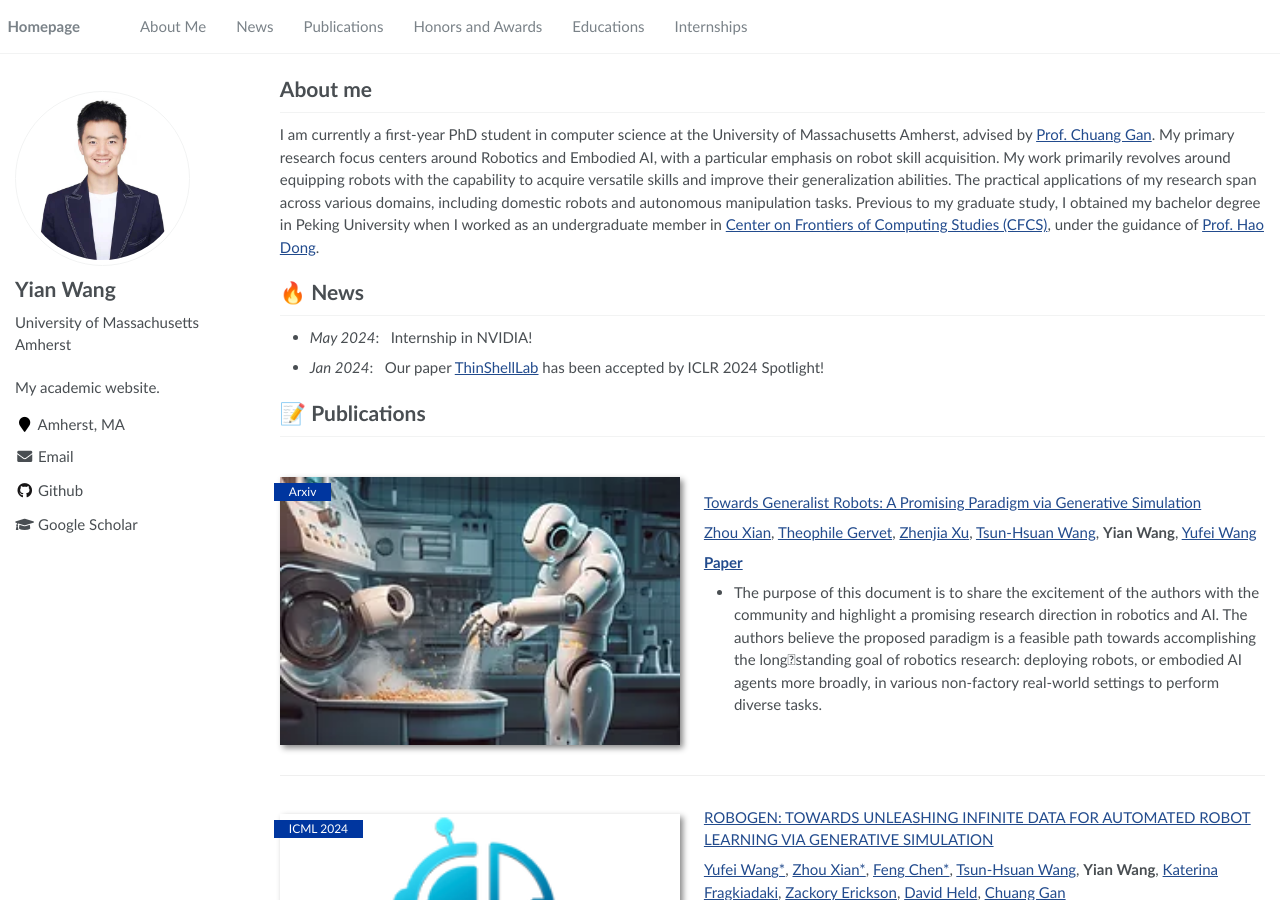
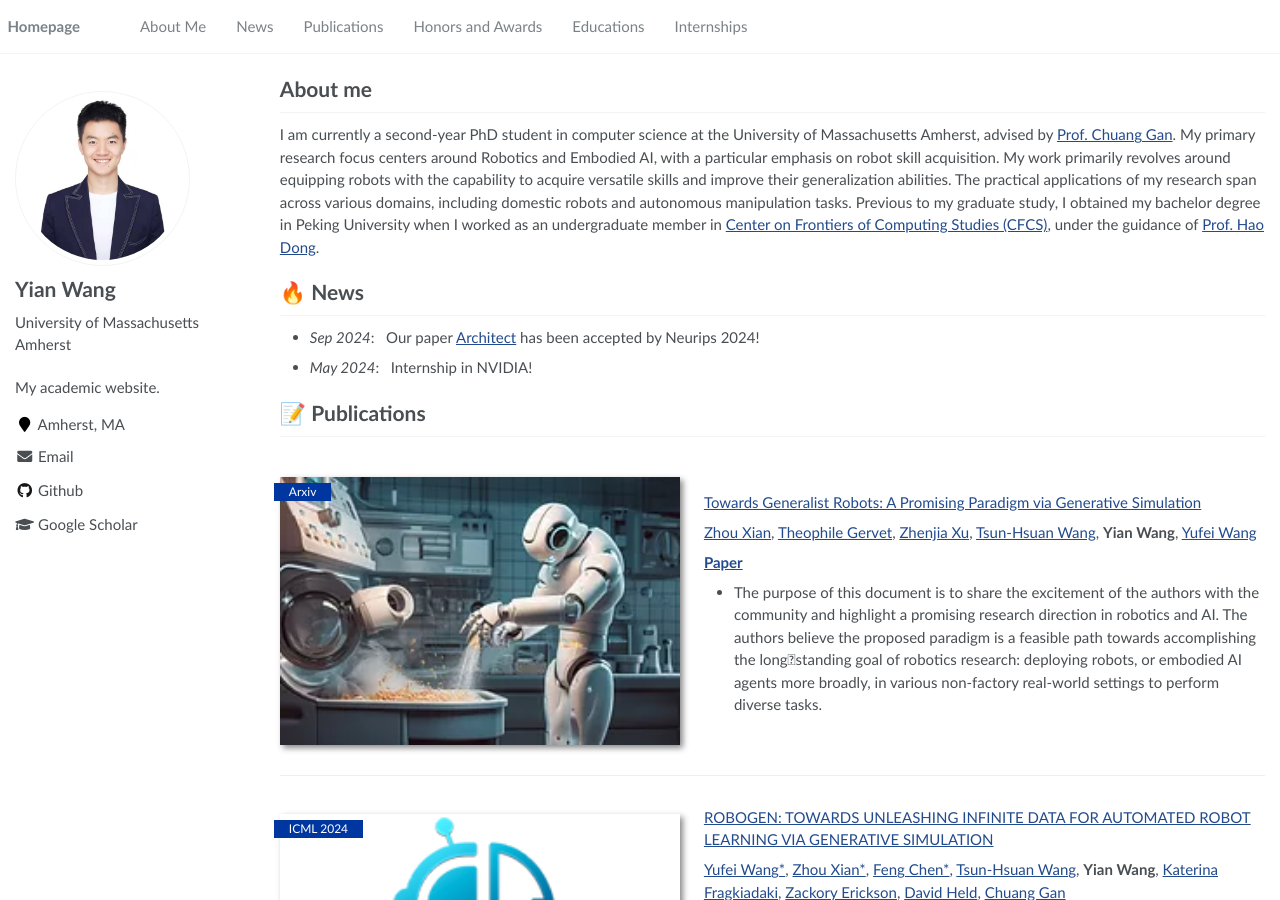
Before and after one commit to wangyian-me/wangyian-me.github.io, a Jekyll site: the page built from _pages/about.md, in a window 1280 px wide and 900 px high. Built offline with Jekyll 4.4.1, drawn with Linux system fonts in a browser that asks for light colours.

Commit message:
Update about.md

```diff
--- a/_pages/about.md
+++ b/_pages/about.md
@@ -18,14 +18,14 @@ redirect_from:
 <span class='anchor' id='about-me'></span>
 
 # About me
-I am currently a first-year PhD student in computer science at the University of Massachusetts Amherst, advised by [Prof. Chuang Gan](https://people.csail.mit.edu/ganchuang/).
+I am currently a second-year PhD student in computer science at the University of Massachusetts Amherst, advised by [Prof. Chuang Gan](https://people.csail.mit.edu/ganchuang/).
 My primary research focus centers around Robotics and Embodied AI, with a particular emphasis on robot skill acquisition. My work primarily revolves around equipping robots with the capability to acquire versatile skills and improve their generalization abilities. The practical applications of my research span across various domains, including domestic robots and autonomous manipulation tasks.
 Previous to my graduate study, I obtained my bachelor degree in Peking University when I worked as an undergraduate member in [Center on Frontiers of Computing Studies (CFCS)](https://cfcs.pku.edu.cn/english/), under the guidance of [Prof. Hao Dong](https://zsdonghao.github.io/).
 
 
 # 🔥 News
+- *Sep 2024*: &nbsp; Our paper [Architect](https://wangyian-me.github.io/Architect/) has been accepted by Neurips 2024!
 - *May 2024*: &nbsp; Internship in NVIDIA!
-- *Jan 2024*: &nbsp; Our paper [ThinShellLab](https://vis-www.cs.umass.edu/ThinShellLab) has been accepted by ICLR 2024 Spotlight!
 
 # 📝 Publications
 
```
